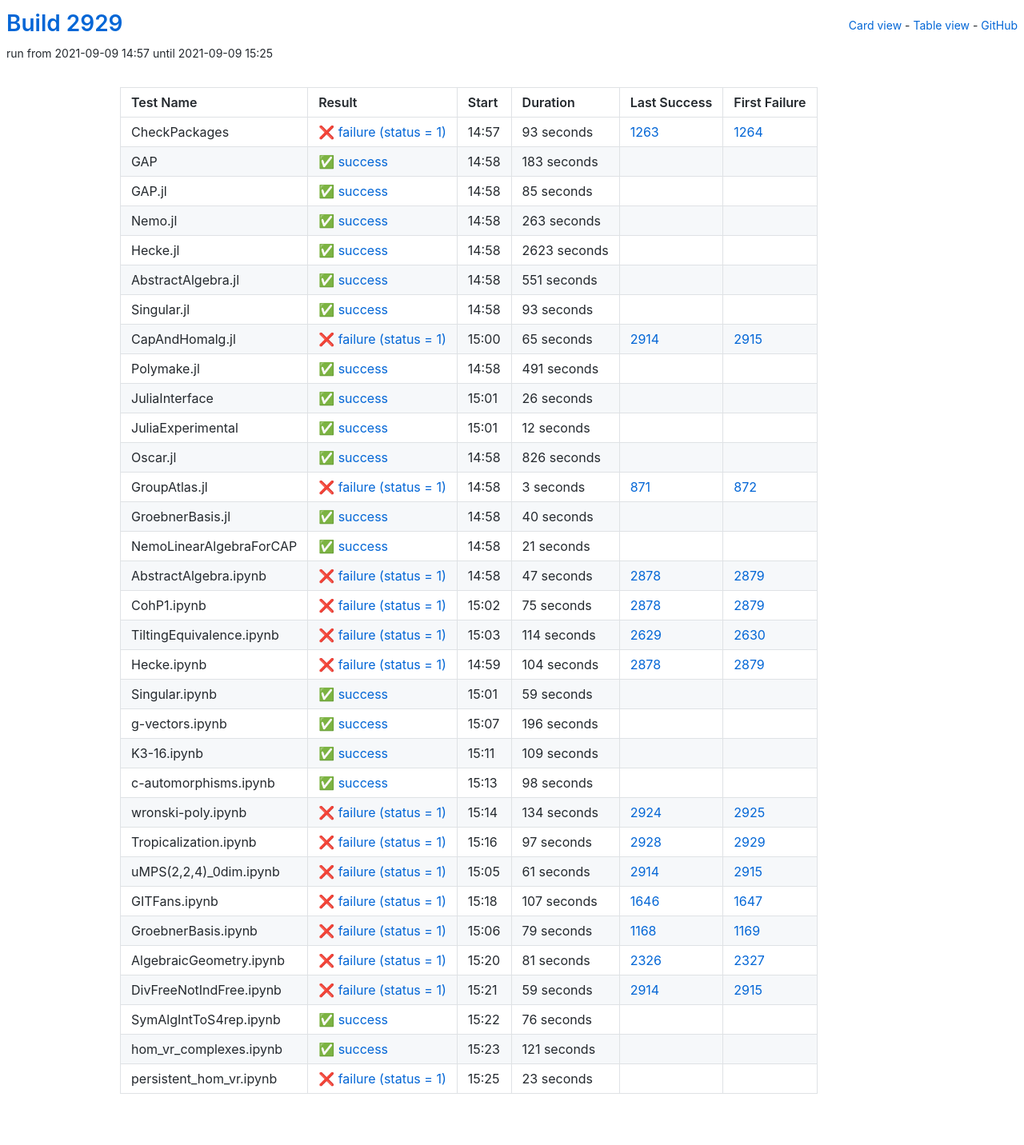
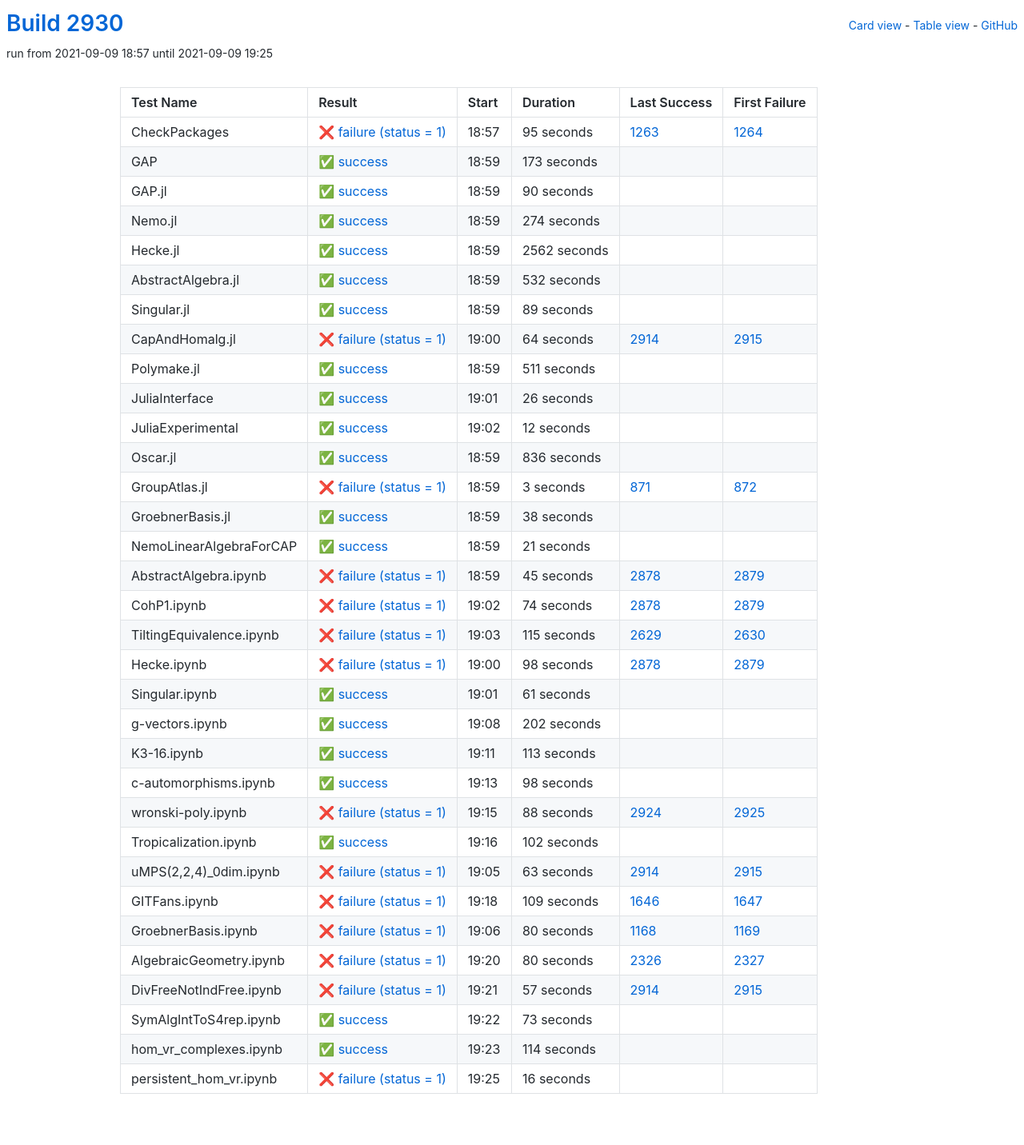
Before and after one commit to oscar-system/oscar-ci-status-stable, a Jekyll site: the page built from table.html, in a window 1280 px wide. Shown: the whole page at 80% size. Built offline with Jekyll 4.4.1, drawn with Linux system fonts in a browser that asks for light colours.

Commit message:
Build #2930

```diff
--- a/_data/ci.yml
+++ b/_data/ci.yml
@@ -1,6 +1,6 @@
 ---
-build: 2929
-build_url: https://oscarci.mathematik.uni-kl.de/job/oscar-stable/2929/
+build: 2930
+build_url: https://oscarci.mathematik.uni-kl.de/job/oscar-stable/2930/
 job: oscar-stable
 organization: oscar-system
 repo: oscar-ci-status-stable
@@ -8,116 +8,116 @@ repourl: https://github.com/oscar-system/oscar-ci-status-stable
 tests:
 - name: CheckPackages
   id: checkpackages
-  log: https://oscarci.mathematik.uni-kl.de/job/oscar-stable/2929/artifact/logs/build-2929/CheckPackages.log
-  start: 2021-09-09 14:57
+  log: https://oscarci.mathematik.uni-kl.de/job/oscar-stable/2930/artifact/logs/build-2930/CheckPackages.log
+  start: 2021-09-09 18:57
   success: false
   exitcode: 1
   status: failure
-  duration: 93
+  duration: 95
   last_success: 1263
   last_success_url: https://oscarci.mathematik.uni-kl.de/job/oscar-stable/1263/
   first_failure: 1264
   first_failure_url: https://oscarci.mathematik.uni-kl.de/job/oscar-stable/1264/
 - name: GAP
   id: gap
-  log: https://oscarci.mathematik.uni-kl.de/job/oscar-stable/2929/artifact/logs/build-2929/GAP.log
-  start: 2021-09-09 14:58
+  log: https://oscarci.mathematik.uni-kl.de/job/oscar-stable/2930/artifact/logs/build-2930/GAP.log
+  start: 2021-09-09 18:59
   success: true
   exitcode: 0
   status: success
-  duration: 183
+  duration: 173
   last_success: false
   last_success_url:
   first_failure: false
   first_failure_url:
 - name: GAP.jl
   id: gap-jl
-  log: https://oscarci.mathematik.uni-kl.de/job/oscar-stable/2929/artifact/logs/build-2929/GAP.jl.log
-  start: 2021-09-09 14:58
+  log: https://oscarci.mathematik.uni-kl.de/job/oscar-stable/2930/artifact/logs/build-2930/GAP.jl.log
+  start: 2021-09-09 18:59
   success: true
   exitcode: 0
   status: success
-  duration: 85
+  duration: 90
   last_success: false
   last_success_url:
   first_failure: false
   first_failure_url:
 - name: Nemo.jl
   id: nemo-jl
-  log: https://oscarci.mathematik.uni-kl.de/job/oscar-stable/2929/artifact/logs/build-2929/Nemo.jl.log
-  start: 2021-09-09 14:58
+  log: https://oscarci.mathematik.uni-kl.de/job/oscar-stable/2930/artifact/logs/build-2930/Nemo.jl.log
+  start: 2021-09-09 18:59
   success: true
   exitcode: 0
   status: success
-  duration: 263
+  duration: 274
   last_success: false
   last_success_url:
   first_failure: false
   first_failure_url:
 - name: Hecke.jl
   id: hecke-jl
-  log: https://oscarci.mathematik.uni-kl.de/job/oscar-stable/2929/artifact/logs/build-2929/Hecke.jl.log
-  start: 2021-09-09 14:58
+  log: https://oscarci.mathematik.uni-kl.de/job/oscar-stable/2930/artifact/logs/build-2930/Hecke.jl.log
+  start: 2021-09-09 18:59
   success: true
   exitcode: 0
   status: success
-  duration: 2623
+  duration: 2562
   last_success: false
   last_success_url:
   first_failure: false
   first_failure_url:
 - name: AbstractAlgebra.jl
   id: abstractalgebra-jl
-  log: https://oscarci.mathematik.uni-kl.de/job/oscar-stable/2929/artifact/logs/build-2929/AbstractAlgebra.jl.log
-  start: 2021-09-09 14:58
+  log: https://oscarci.mathematik.uni-kl.de/job/oscar-stable/2930/artifact/logs/build-2930/AbstractAlgebra.jl.log
+  start: 2021-09-09 18:59
   success: true
   exitcode: 0
   status: success
-  duration: 551
+  duration: 532
   last_success: false
   last_success_url:
   first_failure: false
   first_failure_url:
 - name: Singular.jl
   id: singular-jl
-  log: https://oscarci.mathematik.uni-kl.de/job/oscar-stable/2929/artifact/logs/build-2929/Singular.jl.log
-  start: 2021-09-09 14:58
+  log: https://oscarci.mathematik.uni-kl.de/job/oscar-stable/2930/artifact/logs/build-2930/Singular.jl.log
+  start: 2021-09-09 18:59
   success: true
   exitcode: 0
   status: success
-  duration: 93
+  duration: 89
   last_success: false
   last_success_url:
   first_failure: false
   first_failure_url:
 - name: CapAndHomalg.jl
   id: capandhomalg-jl
-  log: https://oscarci.mathematik.uni-kl.de/job/oscar-stable/2929/artifact/logs/build-2929/CapAndHomalg.jl.log
-  start: 2021-09-09 15:00
+  log: https://oscarci.mathematik.uni-kl.de/job/oscar-stable/2930/artifact/logs/build-2930/CapAndHomalg.jl.log
+  start: 2021-09-09 19:00
   success: false
   exitcode: 1
   status: failure
-  duration: 65
+  duration: 64
   last_success: 2914
   last_success_url: https://oscarci.mathematik.uni-kl.de/job/oscar-stable/2914/
   first_failure: 2915
   first_failure_url: https://oscarci.mathematik.uni-kl.de/job/oscar-stable/2915/
 - name: Polymake.jl
   id: polymake-jl
-  log: https://oscarci.mathematik.uni-kl.de/job/oscar-stable/2929/artifact/logs/build-2929/Polymake.jl.log
-  start: 2021-09-09 14:58
+  log: https://oscarci.mathematik.uni-kl.de/job/oscar-stable/2930/artifact/logs/build-2930/Polymake.jl.log
+  start: 2021-09-09 18:59
   success: true
   exitcode: 0
   status: success
-  duration: 491
+  duration: 511
   last_success: false
   last_success_url:
   first_failure: false
   first_failure_url:
 - name: JuliaInterface
   id: juliainterface
-  log: https://oscarci.mathematik.uni-kl.de/job/oscar-stable/2929/artifact/logs/build-2929/JuliaInterface.log
-  start: 2021-09-09 15:01
+  log: https://oscarci.mathematik.uni-kl.de/job/oscar-stable/2930/artifact/logs/build-2930/JuliaInterface.log
+  start: 2021-09-09 19:01
   success: true
   exitcode: 0
   status: success
@@ -128,8 +128,8 @@ tests:
   first_failure_url:
 - name: JuliaExperimental
   id: juliaexperimental
-  log: https://oscarci.mathematik.uni-kl.de/job/oscar-stable/2929/artifact/logs/build-2929/JuliaExperimental.log
-  start: 2021-09-09 15:01
+  log: https://oscarci.mathematik.uni-kl.de/job/oscar-stable/2930/artifact/logs/build-2930/JuliaExperimental.log
+  start: 2021-09-09 19:02
   success: true
   exitcode: 0
   status: success
@@ -140,20 +140,20 @@ tests:
   first_failure_url:
 - name: Oscar.jl
   id: oscar-jl
-  log: https://oscarci.mathematik.uni-kl.de/job/oscar-stable/2929/artifact/logs/build-2929/Oscar.jl.log
-  start: 2021-09-09 14:58
+  log: https://oscarci.mathematik.uni-kl.de/job/oscar-stable/2930/artifact/logs/build-2930/Oscar.jl.log
+  start: 2021-09-09 18:59
   success: true
   exitcode: 0
   status: success
-  duration: 826
+  duration: 836
   last_success: false
   last_success_url:
   first_failure: false
   first_failure_url:
 - name: GroupAtlas.jl
   id: groupatlas-jl
-  log: https://oscarci.mathematik.uni-kl.de/job/oscar-stable/2929/artifact/logs/build-2929/GroupAtlas.jl.log
-  start: 2021-09-09 14:58
+  log: https://oscarci.mathematik.uni-kl.de/job/oscar-stable/2930/artifact/logs/build-2930/GroupAtlas.jl.log
+  start: 2021-09-09 18:59
   success: false
   exitcode: 1
   status: failure
@@ -164,20 +164,20 @@ tests:
   first_failure_url: https://oscarci.mathematik.uni-kl.de/job/oscar-stable/872/
 - name: GroebnerBasis.jl
   id: groebnerbasis-jl
-  log: https://oscarci.mathematik.uni-kl.de/job/oscar-stable/2929/artifact/logs/build-2929/GroebnerBasis.jl.log
-  start: 2021-09-09 14:58
+  log: https://oscarci.mathematik.uni-kl.de/job/oscar-stable/2930/artifact/logs/build-2930/GroebnerBasis.jl.log
+  start: 2021-09-09 18:59
   success: true
   exitcode: 0
   status: success
-  duration: 40
+  duration: 38
   last_success: false
   last_success_url:
   first_failure: false
   first_failure_url:
 - name: NemoLinearAlgebraForCAP
   id: nemolinearalgebraforcap
-  log: https://oscarci.mathematik.uni-kl.de/job/oscar-stable/2929/artifact/logs/build-2929/NemoLinearAlgebraForCAP.log
-  start: 2021-09-09 14:58
+  log: https://oscarci.mathematik.uni-kl.de/job/oscar-stable/2930/artifact/logs/build-2930/NemoLinearAlgebraForCAP.log
+  start: 2021-09-09 18:59
   success: true
   exitcode: 0
   status: success
@@ -188,92 +188,92 @@ tests:
   first_failure_url:
 - name: AbstractAlgebra.ipynb
   id: abstractalgebra-ipynb
-  log: https://oscarci.mathematik.uni-kl.de/job/oscar-stable/2929/artifact/logs/build-2929/AbstractAlgebra.ipynb.log
-  start: 2021-09-09 14:58
+  log: https://oscarci.mathematik.uni-kl.de/job/oscar-stable/2930/artifact/logs/build-2930/AbstractAlgebra.ipynb.log
+  start: 2021-09-09 18:59
   success: false
   exitcode: 1
   status: failure
-  duration: 47
+  duration: 45
   last_success: 2878
   last_success_url: https://oscarci.mathematik.uni-kl.de/job/oscar-stable/2878/
   first_failure: 2879
   first_failure_url: https://oscarci.mathematik.uni-kl.de/job/oscar-stable/2879/
 - name: CohP1.ipynb
   id: cohp1-ipynb
-  log: https://oscarci.mathematik.uni-kl.de/job/oscar-stable/2929/artifact/logs/build-2929/CohP1.ipynb.log
-  start: 2021-09-09 15:02
+  log: https://oscarci.mathematik.uni-kl.de/job/oscar-stable/2930/artifact/logs/build-2930/CohP1.ipynb.log
+  start: 2021-09-09 19:02
   success: false
   exitcode: 1
   status: failure
-  duration: 75
+  duration: 74
   last_success: 2878
   last_success_url: https://oscarci.mathematik.uni-kl.de/job/oscar-stable/2878/
   first_failure: 2879
   first_failure_url: https://oscarci.mathematik.uni-kl.de/job/oscar-stable/2879/
 - name: TiltingEquivalence.ipynb
   id: tiltingequivalence-ipynb
-  log: https://oscarci.mathematik.uni-kl.de/job/oscar-stable/2929/artifact/logs/build-2929/TiltingEquivalence.ipynb.log
-  start: 2021-09-09 15:03
+  log: https://oscarci.mathematik.uni-kl.de/job/oscar-stable/2930/artifact/logs/build-2930/TiltingEquivalence.ipynb.log
+  start: 2021-09-09 19:03
   success: false
   exitcode: 1
   status: failure
-  duration: 114
+  duration: 115
   last_success: 2629
   last_success_url: https://oscarci.mathematik.uni-kl.de/job/oscar-stable/2629/
   first_failure: 2630
   first_failure_url: https://oscarci.mathematik.uni-kl.de/job/oscar-stable/2630/
 - name: Hecke.ipynb
   id: hecke-ipynb
-  log: https://oscarci.mathematik.uni-kl.de/job/oscar-stable/2929/artifact/logs/build-2929/Hecke.ipynb.log
-  start: 2021-09-09 14:59
+  log: https://oscarci.mathematik.uni-kl.de/job/oscar-stable/2930/artifact/logs/build-2930/Hecke.ipynb.log
+  start: 2021-09-09 19:00
   success: false
   exitcode: 1
   status: failure
-  duration: 104
+  duration: 98
   last_success: 2878
   last_success_url: https://oscarci.mathematik.uni-kl.de/job/oscar-stable/2878/
   first_failure: 2879
   first_failure_url: https://oscarci.mathematik.uni-kl.de/job/oscar-stable/2879/
 - name: Singular.ipynb
   id: singular-ipynb
-  log: https://oscarci.mathematik.uni-kl.de/job/oscar-stable/2929/artifact/logs/build-2929/Singular.ipynb.log
-  start: 2021-09-09 15:01
+  log: https://oscarci.mathematik.uni-kl.de/job/oscar-stable/2930/artifact/logs/build-2930/Singular.ipynb.log
+  start: 2021-09-09 19:01
   success: true
   exitcode: 0
   status: success
-  duration: 59
+  duration: 61
   last_success: false
   last_success_url:
   first_failure: false
   first_failure_url:
 - name: g-vectors.ipynb
   id: g-vectors-ipynb
-  log: https://oscarci.mathematik.uni-kl.de/job/oscar-stable/2929/artifact/logs/build-2929/g-vectors.ipynb.log
-  start: 2021-09-09 15:07
+  log: https://oscarci.mathematik.uni-kl.de/job/oscar-stable/2930/artifact/logs/build-2930/g-vectors.ipynb.log
+  start: 2021-09-09 19:08
   success: true
   exitcode: 0
   status: success
-  duration: 196
+  duration: 202
   last_success: false
   last_success_url:
   first_failure: false
   first_failure_url:
 - name: K3-16.ipynb
   id: k3-16-ipynb
-  log: https://oscarci.mathematik.uni-kl.de/job/oscar-stable/2929/artifact/logs/build-2929/K3-16.ipynb.log
-  start: 2021-09-09 15:11
+  log: https://oscarci.mathematik.uni-kl.de/job/oscar-stable/2930/artifact/logs/build-2930/K3-16.ipynb.log
+  start: 2021-09-09 19:11
   success: true
   exitcode: 0
   status: success
-  duration: 109
+  duration: 113
   last_success: false
   last_success_url:
   first_failure: false
   first_failure_url:
 - name: c-automorphisms.ipynb
   id: c-automorphisms-ipynb
-  log: https://oscarci.mathematik.uni-kl.de/job/oscar-stable/2929/artifact/logs/build-2929/c-automorphisms.ipynb.log
-  start: 2021-09-09 15:13
+  log: https://oscarci.mathematik.uni-kl.de/job/oscar-stable/2930/artifact/logs/build-2930/c-automorphisms.ipynb.log
+  start: 2021-09-09 19:13
   success: true
   exitcode: 0
   status: success
@@ -284,120 +284,120 @@ tests:
   first_failure_url:
 - name: wronski-poly.ipynb
   id: wronski-poly-ipynb
-  log: https://oscarci.mathematik.uni-kl.de/job/oscar-stable/2929/artifact/logs/build-2929/wronski-poly.ipynb.log
-  start: 2021-09-09 15:14
+  log: https://oscarci.mathematik.uni-kl.de/job/oscar-stable/2930/artifact/logs/build-2930/wronski-poly.ipynb.log
+  start: 2021-09-09 19:15
   success: false
   exitcode: 1
   status: failure
-  duration: 134
+  duration: 88
   last_success: 2924
   last_success_url: https://oscarci.mathematik.uni-kl.de/job/oscar-stable/2924/
   first_failure: 2925
   first_failure_url: https://oscarci.mathematik.uni-kl.de/job/oscar-stable/2925/
 - name: Tropicalization.ipynb
   id: tropicalization-ipynb
-  log: https://oscarci.mathematik.uni-kl.de/job/oscar-stable/2929/artifact/logs/build-2929/Tropicalization.ipynb.log
-  start: 2021-09-09 15:16
+  log: https://oscarci.mathematik.uni-kl.de/job/oscar-stable/2930/artifact/logs/build-2930/Tropicalization.ipynb.log
+  start: 2021-09-09 19:16
+  success: true
+  exitcode: 0
+  status: success
+  duration: 102
+  last_success: false
+  last_success_url:
+  first_failure: false
+  first_failure_url:
+- name: uMPS(2,2,4)_0dim.ipynb
+  id: umps-2-2-4-0dim-ipynb
+  log: https://oscarci.mathematik.uni-kl.de/job/oscar-stable/2930/artifact/logs/build-2930/uMPS-2-2-4-_0dim.ipynb.log
+  start: 2021-09-09 19:05
   success: false
   exitcode: 1
   status: failure
-  duration: 97
-  last_success: 2928
-  last_success_url: https://oscarci.mathematik.uni-kl.de/job/oscar-stable/2928/
-  first_failure: 2929
-  first_failure_url: https://oscarci.mathematik.uni-kl.de/job/oscar-stable/2929/
-- name: uMPS(2,2,4)_0dim.ipynb
-  id: umps-2-2-4-0dim-ipynb
-  log: https://oscarci.mathematik.uni-kl.de/job/oscar-stable/2929/artifact/logs/build-2929/uMPS-2-2-4-_0dim.ipynb.log
-  start: 2021-09-09 15:05
-  success: false
-  exitcode: 1
-  status: failure
-  duration: 61
+  duration: 63
   last_success: 2914
   last_success_url: https://oscarci.mathematik.uni-kl.de/job/oscar-stable/2914/
   first_failure: 2915
   first_failure_url: https://oscarci.mathematik.uni-kl.de/job/oscar-stable/2915/
 - name: GITFans.ipynb
   id: gitfans-ipynb
-  log: https://oscarci.mathematik.uni-kl.de/job/oscar-stable/2929/artifact/logs/build-2929/GITFans.ipynb.log
-  start: 2021-09-09 15:18
+  log: https://oscarci.mathematik.uni-kl.de/job/oscar-stable/2930/artifact/logs/build-2930/GITFans.ipynb.log
+  start: 2021-09-09 19:18
   success: false
   exitcode: 1
   status: failure
-  duration: 107
+  duration: 109
   last_success: 1646
   last_success_url: https://oscarci.mathematik.uni-kl.de/job/oscar-stable/1646/
   first_failure: 1647
   first_failure_url: https://oscarci.mathematik.uni-kl.de/job/oscar-stable/1647/
 - name: GroebnerBasis.ipynb
   id: groebnerbasis-ipynb
-  log: https://oscarci.mathematik.uni-kl.de/job/oscar-stable/2929/artifact/logs/build-2929/GroebnerBasis.ipynb.log
-  start: 2021-09-09 15:06
+  log: https://oscarci.mathematik.uni-kl.de/job/oscar-stable/2930/artifact/logs/build-2930/GroebnerBasis.ipynb.log
+  start: 2021-09-09 19:06
   success: false
   exitcode: 1
   status: failure
-  duration: 79
+  duration: 80
   last_success: 1168
   last_success_url: https://oscarci.mathematik.uni-kl.de/job/oscar-stable/1168/
   first_failure: 1169
   first_failure_url: https://oscarci.mathematik.uni-kl.de/job/oscar-stable/1169/
 - name: AlgebraicGeometry.ipynb
   id: algebraicgeometry-ipynb
-  log: https://oscarci.mathematik.uni-kl.de/job/oscar-stable/2929/artifact/logs/build-2929/AlgebraicGeometry.ipynb.log
-  start: 2021-09-09 15:20
+  log: https://oscarci.mathematik.uni-kl.de/job/oscar-stable/2930/artifact/logs/build-2930/AlgebraicGeometry.ipynb.log
+  start: 2021-09-09 19:20
   success: false
   exitcode: 1
   status: failure
-  duration: 81
+  duration: 80
   last_success: 2326
   last_success_url: https://oscarci.mathematik.uni-kl.de/job/oscar-stable/2326/
   first_failure: 2327
   first_failure_url: https://oscarci.mathematik.uni-kl.de/job/oscar-stable/2327/
 - name: DivFreeNotIndFree.ipynb
   id: divfreenotindfree-ipynb
-  log: https://oscarci.mathematik.uni-kl.de/job/oscar-stable/2929/artifact/logs/build-2929/DivFreeNotIndFree.ipynb.log
-  start: 2021-09-09 15:21
+  log: https://oscarci.mathematik.uni-kl.de/job/oscar-stable/2930/artifact/logs/build-2930/DivFreeNotIndFree.ipynb.log
+  start: 2021-09-09 19:21
   success: false
   exitcode: 1
   status: failure
-  duration: 59
+  duration: 57
   last_success: 2914
   last_success_url: https://oscarci.mathematik.uni-kl.de/job/oscar-stable/2914/
   first_failure: 2915
   first_failure_url: https://oscarci.mathematik.uni-kl.de/job/oscar-stable/2915/
 - name: SymAlgIntToS4rep.ipynb
   id: symalginttos4rep-ipynb
-  log: https://oscarci.mathematik.uni-kl.de/job/oscar-stable/2929/artifact/logs/build-2929/SymAlgIntToS4rep.ipynb.log
-  start: 2021-09-09 15:22
+  log: https://oscarci.mathematik.uni-kl.de/job/oscar-stable/2930/artifact/logs/build-2930/SymAlgIntToS4rep.ipynb.log
+  start: 2021-09-09 19:22
   success: true
   exitcode: 0
   status: success
-  duration: 76
+  duration: 73
   last_success: false
   last_success_url:
   first_failure: false
   first_failure_url:
 - name: hom_vr_complexes.ipynb
   id: hom-vr-complexes-ipynb
-  log: https://oscarci.mathematik.uni-kl.de/job/oscar-stable/2929/artifact/logs/build-2929/hom_vr_complexes.ipynb.log
-  start: 2021-09-09 15:23
+  log: https://oscarci.mathematik.uni-kl.de/job/oscar-stable/2930/artifact/logs/build-2930/hom_vr_complexes.ipynb.log
+  start: 2021-09-09 19:23
   success: true
   exitcode: 0
   status: success
-  duration: 121
+  duration: 114
   last_success: false
   last_success_url:
   first_failure: false
   first_failure_url:
 - name: persistent_hom_vr.ipynb
   id: persistent-hom-vr-ipynb
-  log: https://oscarci.mathematik.uni-kl.de/job/oscar-stable/2929/artifact/logs/build-2929/persistent_hom_vr.ipynb.log
-  start: 2021-09-09 15:25
+  log: https://oscarci.mathematik.uni-kl.de/job/oscar-stable/2930/artifact/logs/build-2930/persistent_hom_vr.ipynb.log
+  start: 2021-09-09 19:25
   success: false
   exitcode: 1
   status: failure
-  duration: 23
+  duration: 16
   last_success: false
   last_success_url:
   first_failure: false
```
Also changed, not shown: README.md.
